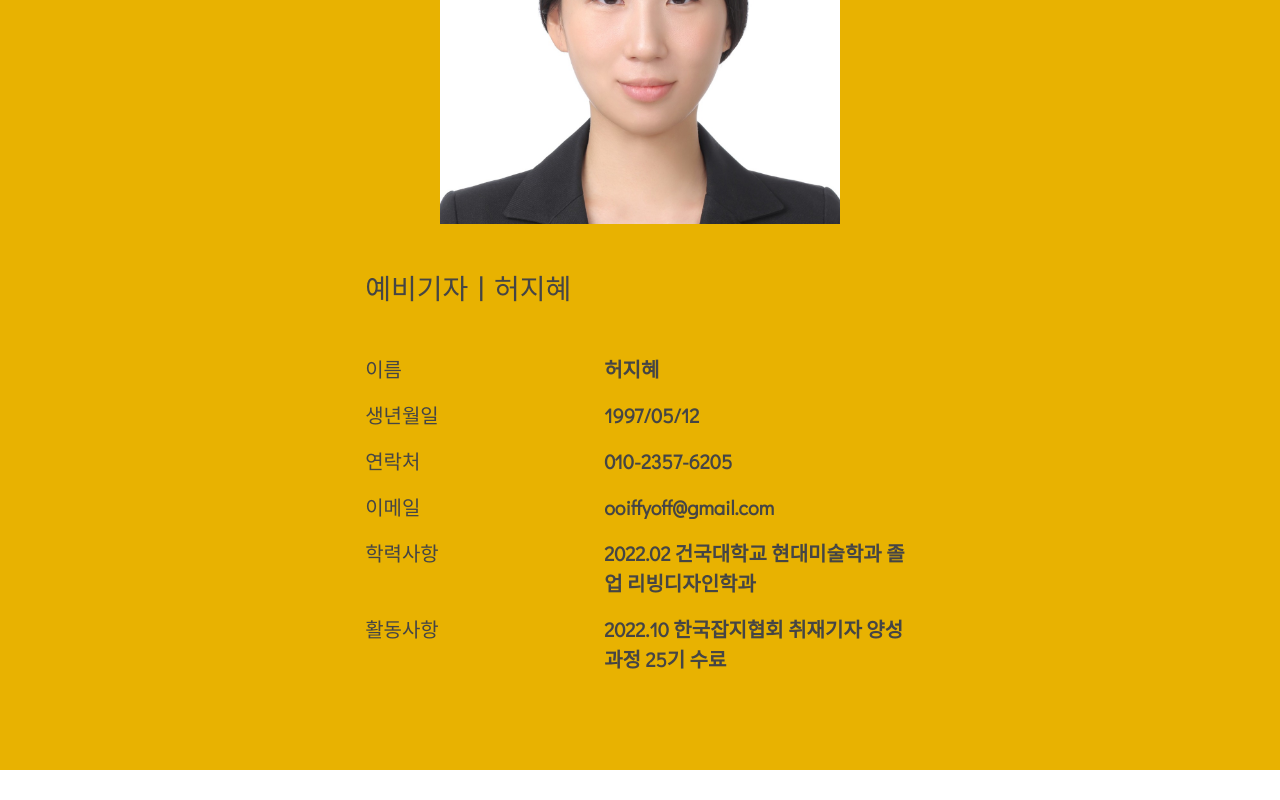
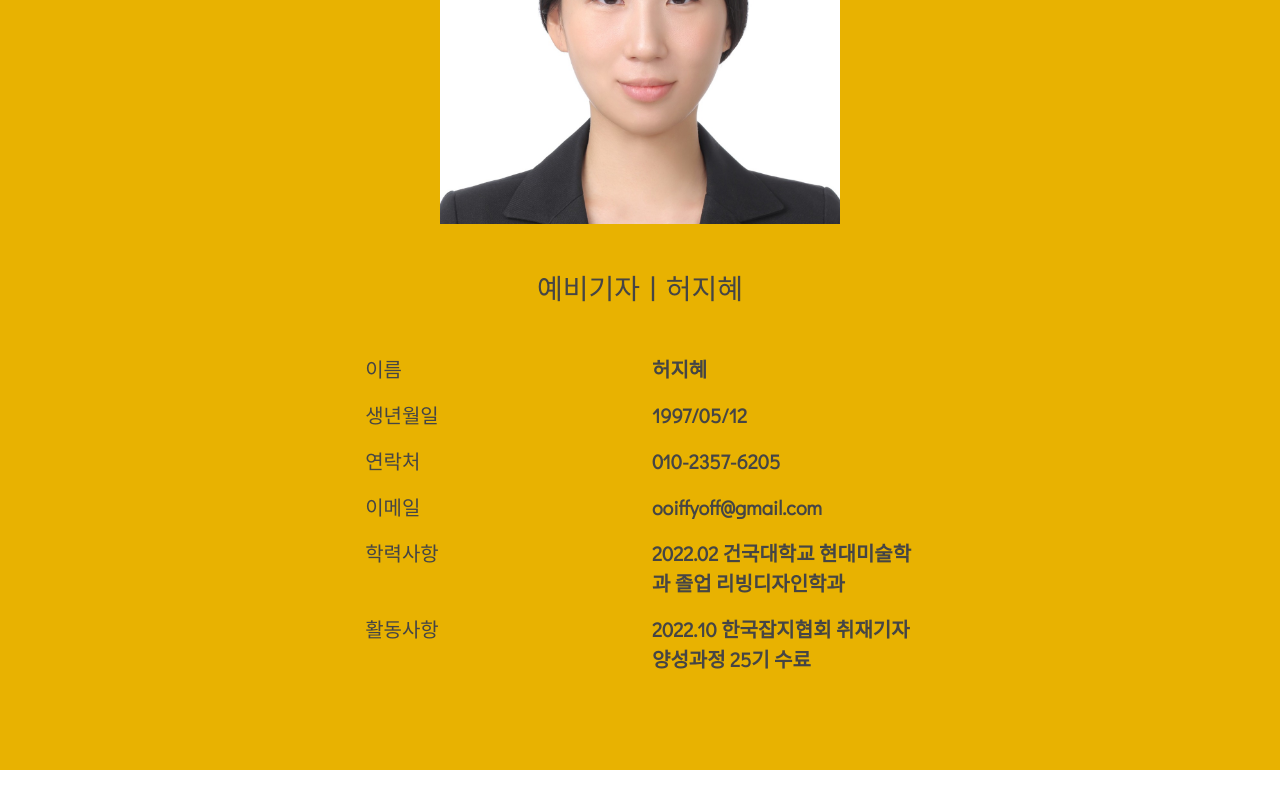
Before and after one commit to thantnaylin/blog-client, a React (Create React App) app: page / in a window 1280 px wide. Shown: the part 2215-3015 px from the top of the page. Built offline with nearby package versions, Linux system fonts and the light colour scheme; no server answers; some icons are missing.

Commit message:
Fix minor spacing issue

```diff
--- a/src/components/ui/About.tsx
+++ b/src/components/ui/About.tsx
@@ -8,38 +8,48 @@ export const About: React.FC = props => {
       <div className="d-flex mt-5 flex-column justify-content-center align-items-center">
         <div className="profile-picture-container"></div>
         <div className="personal-info px-md-5 mx-md-5 px-2 mx-2 py-5">
-          <h3>예비기자ㅣ허지혜</h3>
+          <h3 className="text-center">예비기자ㅣ허지혜</h3>
           <div className="row mt-5">
-            <div className="col-5">이름</div>
-            <div className="col-7">
+            <div className="col-12 col-md-6 text-md-start text-center">
+              이름
+            </div>
+            <div className="col-12 col-md-6 text-md-start text-center">
               <label className="fw-bold">허지혜</label>
             </div>
           </div>
 
           <div className="row mt-3">
-            <div className="col-5">생년월일</div>
-            <div className="col-7">
+            <div className="col-12 col-md-6 text-md-start text-center">
+              생년월일
+            </div>
+            <div className="col-12 col-md-6 text-md-start text-center">
               <label className="fw-bold">1997/05/12</label>
             </div>
           </div>
 
           <div className="row mt-3">
-            <div className="col-5">연락처</div>
-            <div className="col-7">
+            <div className="col-12 col-md-6 text-md-start text-center">
+              연락처
+            </div>
+            <div className="col-12 col-md-6 text-md-start text-center">
               <label className="fw-bold">010-2357-6205</label>
             </div>
           </div>
 
           <div className="row mt-3">
-            <div className="col-5">이메일</div>
-            <div className="col-7">
+            <div className="col-12 col-md-6 text-md-start text-center">
+              이메일
+            </div>
+            <div className="col-12 col-md-6 text-md-start text-center">
               <label className="fw-bold">ooiffyoff@gmail.com</label>
             </div>
           </div>
 
           <div className="row mt-3">
-            <div className="col-5">학력사항</div>
-            <div className="col-7">
+            <div className="col-12 col-md-6 text-md-start text-center">
+              학력사항
+            </div>
+            <div className="col-12 col-md-6 text-md-start text-center">
               <label className="fw-bold">
                 2022.02 건국대학교 현대미술학과 졸업 리빙디자인학과
               </label>
@@ -47,8 +57,10 @@ export const About: React.FC = props => {
           </div>
 
           <div className="row mt-3">
-            <div className="col-5">활동사항</div>
-            <div className="col-7">
+            <div className="col-12 col-md-6 text-md-start text-center">
+              활동사항
+            </div>
+            <div className="col-12 col-md-6 text-md-start text-center">
               <label className="fw-bold">
                 2022.10 한국잡지협회 취재기자 양성과정 25기 수료
               </label>
```
